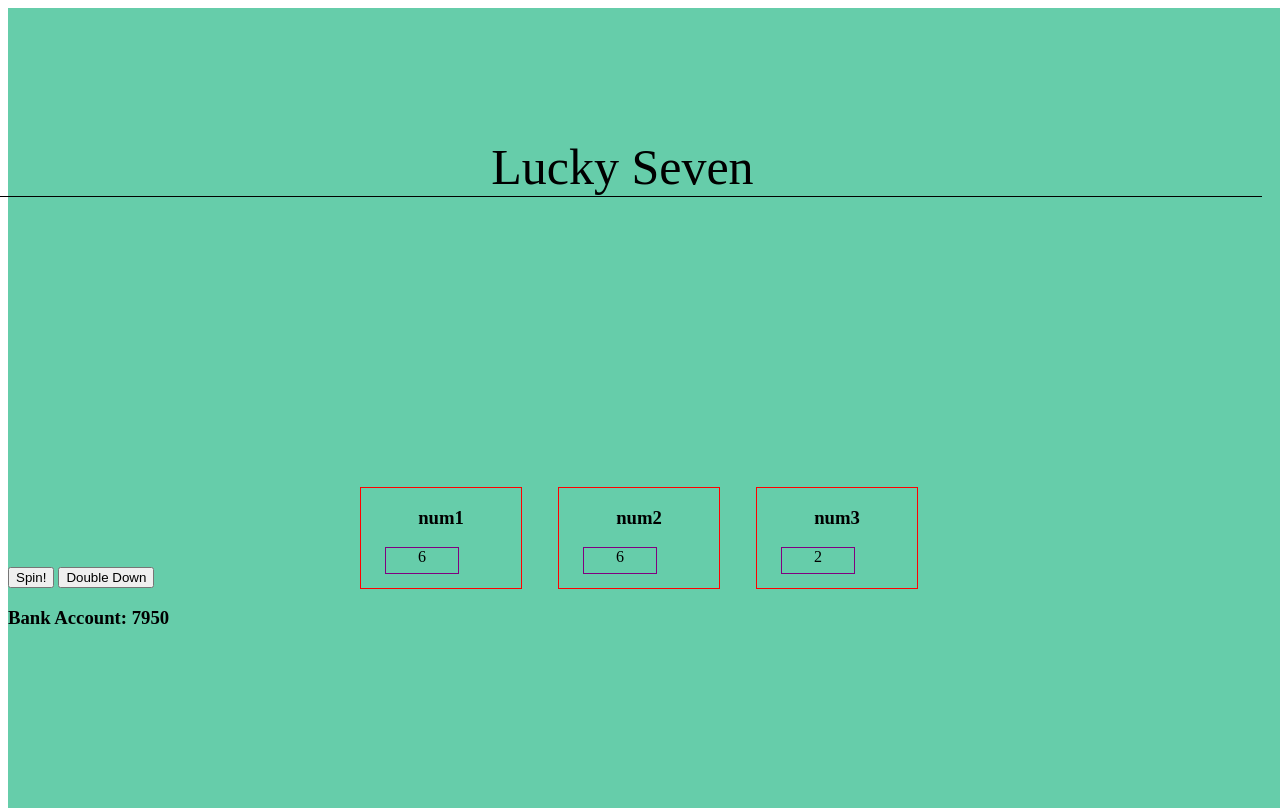
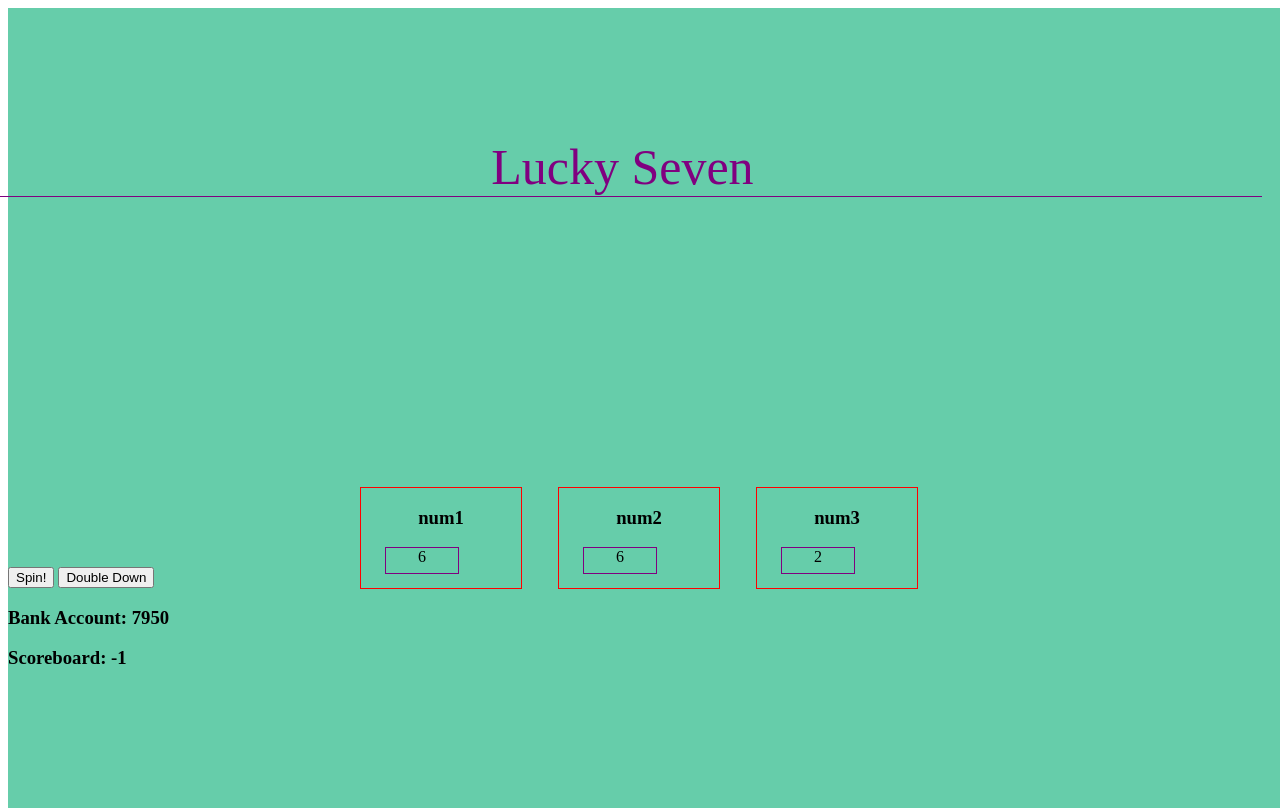
Before and after one commit to Jsalisbury3/lucky7s, a plain HTML site: page index.html in a window 1280 px wide. Both pictures are taken after a click on the button "Spin!". Drawn offline with nearby package versions, Linux system fonts and the light colour scheme.

Commit message:
scoreboard done

```diff
--- a/index.html
+++ b/index.html
@@ -51,11 +51,16 @@
         <button type="button" class="spinButton">Spin!</button>
         <button type="button" class="doubleDown"> Double Down</button>
 
-        <div class="scoreBoard">
+        <div>
             <!-- <h3>Player score: <span class="playerScore"></span></h3> -->
 
             <div>
                 <h3>Bank Account: <span class="bankAccount"></span> </h3>
+
+            </div>
+
+            <div>
+                <h3>Scoreboard: <span class="scoreBoard"></span></h3>
 
             </div>
 
--- a/script.js
+++ b/script.js
@@ -11,6 +11,7 @@ function initializeApp() {
   $('.spinButton').on('click', randomNum);
   $('.doubleDown').on('click', doubleDown);
   $('.bankAccount').text(bankAccountBalance);
+  $('.scoreBoard').text(scoreBoard);
 };
 
 
@@ -21,6 +22,7 @@ var newArray = [];
 var newArray2 = [];
 // var playerScore = 1500;
 var bankAccountBalance = 8000;
+var scoreBoard = 0;
 
 function randomNum() {
 
@@ -36,17 +38,19 @@ function randomNum() {
     console.log('user was successful');
     alert('congrats!');
     bankAccountBalance += 5000;
+    scoreboard += 100;
 
   } else if (num1 !== 7 && num2 !== 7 && num3 !== 7) {
     console.log('user failed');
     // alert('sorry try again');
     bankAccountBalance -= 50;
+    scoreBoard -= 1;
 
-    console.log(bankAccountBalance);
   }
 
 
   $('.bankAccount').text(bankAccountBalance);
+  $('.scoreBoard').text(scoreBoard);
   newArray.length = 0;
 
 };
@@ -74,14 +78,15 @@ function doubleDown (){
     console.log('user was successful');
     alert('congrats!');
     bankAccountBalance += 10000;
-
+    scoreboard += 100;
   } else if (num1 !== 7 && num2 !== 7 && num3 !== 7) {
     console.log('user failed');
     // alert('sorry try again');
     bankAccountBalance -= 100;
-
+    scoreBoard -= 1;
 
     $('.bankAccount').text(bankAccountBalance);
+    $('.scoreBoard').text(scoreBoard);
     newArray.length = 0;
 
 
--- a/style.css
+++ b/style.css
@@ -41,9 +41,9 @@ num1, num2, num3{
     position: relative;
     top: 10%;
     right: 2%;
-    color: black;
+    color: purple;
     text-align: center;
     font-size: 50px;
-    border-bottom: 1px solid black;
+    border-bottom: 1px solid purple;
 
 }
```
